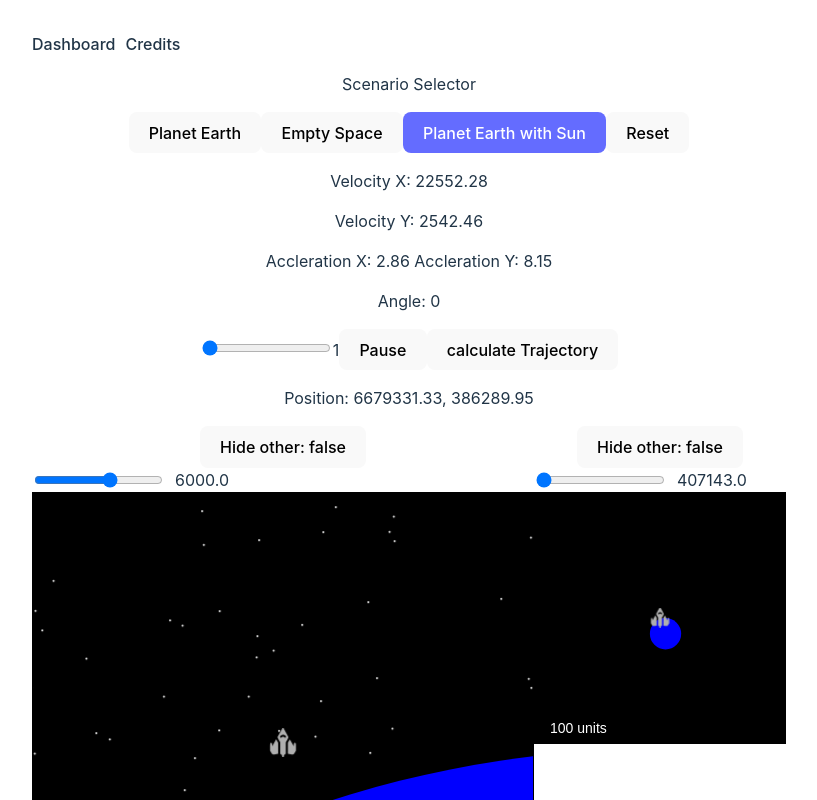
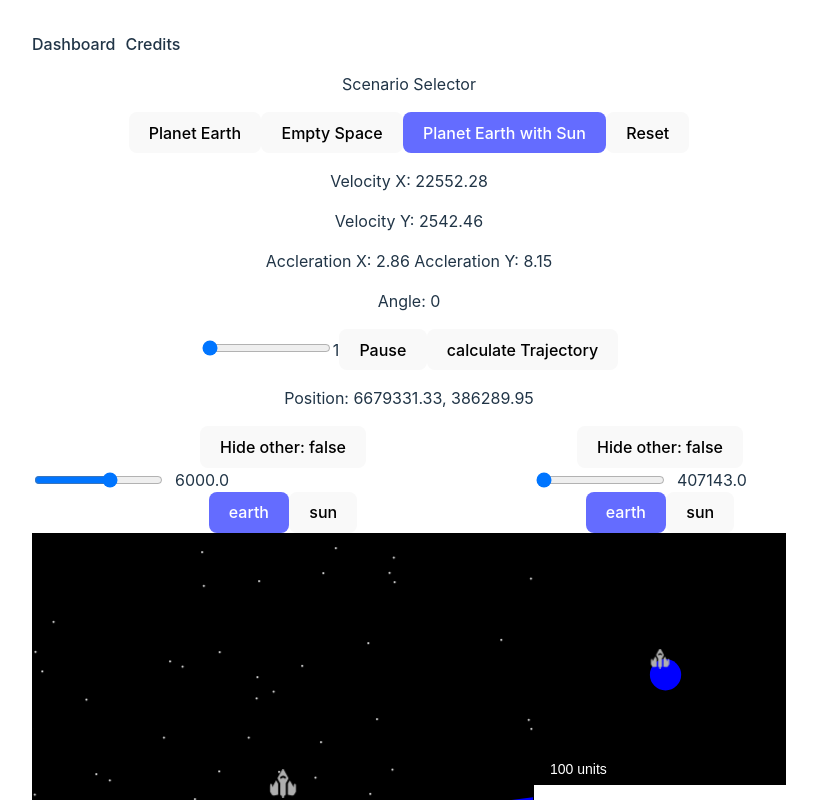
Before and after one commit to JosephRodolfo/space-ship-2, a Vue app: page /dashboard in a window 1280 px wide. Shown: the top 800 px of the page, without its empty margins (231-1048 px from the left). Built offline with nearby package versions, Linux system fonts and the light colour scheme.

Commit message:
Add reference body selector, ability to calculate trajectory when paused, and add dragging canvas center

```diff
--- a/src/components/Canvas.vue
+++ b/src/components/Canvas.vue
@@ -5,6 +5,10 @@
       :height="canvasSize.y"
       ref="myCanvas"
       style="background-color: black; border: 1px solid #000000"
+      @mousedown="handleMouseDown"
+      @mousemove="handleMouseMove"
+      @mouseup="handleMouseUp"
+      @mouseleave="handleMouseUp"
     ></canvas>
   </div>
 </template>
@@ -63,6 +67,33 @@ const store = useMainStore();
 const computedTrajectoryData = computed(() => {
   return store.trajectoryData;
 });
+
+const isDragging = ref(false);
+const lastMousePosition = ref({ x: 0, y: 0 });
+const canvasCenterOffset = ref({ x: 0, y: 0 });
+
+function handleMouseDown(event: MouseEvent) {
+  isDragging.value = true;
+  lastMousePosition.value = { x: event.clientX, y: event.clientY };
+}
+
+function handleMouseMove(event: MouseEvent) {
+  if (isDragging.value) {
+    const dx = event.clientX - lastMousePosition.value.x;
+    const dy = event.clientY - lastMousePosition.value.y;
+
+    canvasCenterOffset.value.x += dx;
+    canvasCenterOffset.value.y += dy;
+
+    lastMousePosition.value = { x: event.clientX, y: event.clientY };
+  }
+}
+
+function handleMouseUp() {
+  isDragging.value = false;
+}
+
+
 function updateBackgroundPosition(
   velocity: Vector2D,
   offset: Vector2D
@@ -162,6 +193,10 @@ const shipAndThrusterCtx = computed(() => {
 
   return ctx;
 });
+// const currentReferenceBody = computed(() => {
+//   return store.initialState.otherBodies.find((el) => el.name === store.referenceBody);
+
+// });
 const trajectoryCtx = computed(() => {
   const offScreenCanvas = document.createElement("canvas");
   offScreenCanvas.width = props.canvasSize.x;
@@ -189,10 +224,46 @@ const trajectoryCtx = computed(() => {
 
   return ctx;
 });
+// const trajectoryCtx = computed(() => {
+//   const offScreenCanvas = document.createElement("canvas");
+//   offScreenCanvas.width = props.canvasSize.x;
+//   offScreenCanvas.height = props.canvasSize.y;
+//   const ctx = offScreenCanvas.getContext("2d");
+//   if (!ctx) return null;
+
+//   ctx.beginPath();
+//   computedTrajectoryData.value.forEach((point, index) => {
+//     const canvasCenterX = props.canvasSize.x / 2;
+//     const canvasCenterY = props.canvasSize.y / 2;
+//     const referenceBodyX = currentReferenceBody.value ? currentReferenceBody.value.position.x : 0;
+//     const referenceBodyY = currentReferenceBody.value ? currentReferenceBody.value.position.y : 0;
+
+//     const relativeObjX =
+//       (point.x! - referenceBodyX! - props.ship!.position.x!) * scaleFactor.value + canvasCenterX;
+//     const relativeObjY =
+//       (point.y! - referenceBodyY! - props.ship!.position.y!) * scaleFactor.value + canvasCenterY;
+
+//     if (index === 0) {
+//       ctx.moveTo(relativeObjX, relativeObjY);
+//     } else {
+//       ctx.lineTo(relativeObjX, relativeObjY);
+//     }
+//   });
+
+//   ctx.strokeStyle = "white";
+//   ctx.stroke();
+
+//   return ctx;});
+
 
 function draw() {
   const canvas = myCanvas.value;
   const ctx = canvas?.getContext("2d");
+
+  if (ctx) {
+    const canvasCenterX = props.canvasSize.x / 2 + canvasCenterOffset.value.x;
+    const canvasCenterY = props.canvasSize.y / 2 + canvasCenterOffset.value.y;
+
 
   if (ctx && starBackgroundCtx) {
     ctx.clearRect(0, 0, canvas!.width, canvas!.height);
@@ -234,12 +305,13 @@ function draw() {
 
     }
     if (props.drawOtherObjects) {
-      drawOtherObjects(ctx, props.otherObjects!, scaleFactor.value);
+      drawOtherObjects(ctx, props.otherObjects!, scaleFactor.value, 10, { x: canvasCenterX, y: canvasCenterY });
     }
 
     if (shipAndThrusterCtx.value) {
       ctx.save();
-      ctx.translate(canvas!.width / 2, canvas!.height / 2);
+      ctx.translate(canvasCenterX, canvasCenterY);
+      // ctx.translate(canvas!.width / 2, canvas!.height / 2);
       ctx.rotate(props.ship!.rotationAngle);
       ctx.drawImage(
         shipAndThrusterCtx.value.canvas,
@@ -248,10 +320,10 @@ function draw() {
       );
       ctx.restore();
     }
-    const res = computedTrajectoryData.value.find(
-      (data) => data.x === props.ship?.position.x
-    );
-    if (res && computedTrajectoryData.value.length > 0 && trajectoryCtx.value) {
+    // const res = computedTrajectoryData.value.find(
+    //   (data) => data.x === props.ship?.position.x
+    // );
+    if (computedTrajectoryData.value.length > 0 && trajectoryCtx.value) {
       ctx.save();
       ctx.drawImage(trajectoryCtx.value.canvas, 0, 0);
       ctx.restore();
@@ -266,6 +338,7 @@ function draw() {
     ctx.restore();
   }
 
+}
   animationFrameId = requestAnimationFrame(draw);
 }
 
@@ -273,15 +346,17 @@ function drawOtherObjects(
   ctx: CanvasRenderingContext2D,
   otherObjects: Array<Planet>,
   scaleFactor: number,
-  minimumSize: number = 10
+  minimumSize: number = 10,
+  canvasCenter: Vector2D,
 ) {
+  const { x: canvasCenterX, y: canvasCenterY } = canvasCenter;
   otherObjects.forEach((obj) => {
-    const canvasCenterX = props.canvasSize.x / 2;
-    const canvasCenterY = props.canvasSize.y / 2;
+    // const canvasCenterX = props.canvasSize.x / 2;
+    // const canvasCenterY = props.canvasSize.y / 2;
     const relativeObjX =
-      (obj.position.x! - props.ship!.position.x!) * scaleFactor + canvasCenterX;
+      (obj.position.x! - props.ship!.position.x!) * scaleFactor + canvasCenterX!;
     const relativeObjY =
-      (obj.position.y! - props.ship!.position.y!) * scaleFactor + canvasCenterY;
+      (obj.position.y! - props.ship!.position.y!) * scaleFactor + canvasCenterY!;
 
     const adjustedRadius = Math.max(obj.radius * scaleFactor, minimumSize);
 
--- a/src/components/CanvasWithControls.vue
+++ b/src/components/CanvasWithControls.vue
@@ -8,6 +8,16 @@
         :magnificationOpts="magnificationOpts"
         @input="handleMagnificationChange"
       ></MagnificationControls>
+    </div>
+    <div class="reference-body-buttons">
+      <button
+        v-for="body in otherObjects"
+        :key="body.name"
+        :class="{ 'selected-button': referenceBody === body.name }"
+        @click="selectReferenceBody(body.name)"
+      >
+        {{ body.name }}
+      </button>
     </div>
     <div class="canvas">
       <Canvas
@@ -23,11 +33,12 @@
 </template>
 
 <script setup lang="ts">
-import { defineProps, ref } from "vue";
+import { computed, ref } from "vue";
 import MagnificationControls from "./MagnificationControls.vue";
 import Canvas from "./Canvas.vue";
 import { Ship } from "../entitites/ship";
 import { Planet } from '../entitites/planet';
+import { useMainStore } from "../store/store";
 
 const props = defineProps({
   ship: Object as () => Ship,
@@ -48,6 +59,10 @@ const props = defineProps({
 });
 const magnification = ref(props.magnificationOpts.defaultMagnification);
 const hideOtherObjects = ref(true);
+const mainStore = useMainStore();
+const referenceBody = computed(() => {
+  return mainStore.referenceBody;
+});
 
 function handleMagnificationChange(val: number) {
   magnification.value = val;
@@ -56,6 +71,9 @@ function handleMagnificationChange(val: number) {
 function toggleOtherObjects() {
   hideOtherObjects.value = !hideOtherObjects.value;
 }
+function selectReferenceBody(value: string) {
+  mainStore.setReferenceBody(value);
+}
 </script>
 
 <style>
@@ -63,4 +81,5 @@ function toggleOtherObjects() {
   display: flex;
   flex-direction: column;
 }
+
 </style>
--- a/src/components/Dashboard.vue
+++ b/src/components/Dashboard.vue
@@ -70,12 +70,20 @@ const canvasSize = computed(() => ({
   x: 250,
   y: 250,
 }));
+const physics = new Physics();
+const currentReferenceBody = computed(() => {
+  return mainStore.initialState.otherBodies.find((el) => el.name === mainStore.referenceBody);
+})
 
 function initCalculateTrajectory() {
+    const relativeVelocity = currentReferenceBody.value
+    ? physics.calculateRelativeVelocity(currentScenario.value.ship.velocity, currentReferenceBody.value!.velocity)
+    :
+    currentScenario.value.ship.velocity;
 
     mainStore.setTrajectoryData([]);
     const position = { ...currentScenario.value.ship.position };
-    const velocity = { ...currentScenario.value.ship.velocity };
+    const velocity = { ...relativeVelocity };
     const acceleration = { ...currentScenario.value.ship.acceleration };
     const otherMapped = currentScenario.value.otherBodies.map(
       ({ mass, position, acceleration, velocity }) => {
@@ -94,7 +102,7 @@ function initCalculateTrajectory() {
         acceleration,
         mass: currentScenario.value.ship.mass,
       },
-      timeStep: Number(speed.value),
+      timeStep: Number(speed.value) ? Number(speed.value) : 1,
       otherBodies: otherMapped,
       window: [0, 500],
     });
--- a/src/components/ScenarioSelector.vue
+++ b/src/components/ScenarioSelector.vue
@@ -5,7 +5,7 @@
       <button
         v-for="scenario in mainStore.scenarioOptions"
         :key="scenario.id"
-        :class="{ 'selected-scenario': selectedScenario === scenario.id }"
+        :class="{ 'selected-button': selectedScenario === scenario.id }"
         @click="selectScenario(scenario.id)"
       >
         {{ scenario.name }}
@@ -39,8 +39,4 @@ function resetScenario() {
   flex-direction: column;
   align-items: center;
 }
-.selected-scenario {
-  background-color: #646cff; /* Selected scenario color */
-  color: white;
-}
 </style>
--- a/src/entitites/physics.ts
+++ b/src/entitites/physics.ts
@@ -227,4 +227,10 @@ export class Physics {
   calculateOribitalVelocity(distance: number, mass: number) {
     return Math.sqrt(G * mass / distance);
   }
+  calculateRelativeVelocity(shipVelocity: Vector2D, referenceBodyVelocity: Vector2D) {
+    return {
+      x: shipVelocity.x! - referenceBodyVelocity.x!,
+      y: shipVelocity.y! - referenceBodyVelocity.y!,
+    };
+  }
 }
--- a/src/store/store.ts
+++ b/src/store/store.ts
@@ -97,6 +97,7 @@ export const useMainStore = defineStore('main', {
     pause: false,
     initialState: { ...initialState[2] },
     scenarioOptions: [...initialState],
+    referenceBody: 'earth',
   }),
   actions: {
     setTrajectoryData(data: Vector2D[]) {
@@ -141,5 +142,8 @@ export const useMainStore = defineStore('main', {
         )
       };
     },
+    setReferenceBody(value: string) {
+      this.referenceBody = value;
+    }
     },
 });
--- a/src/style.css
+++ b/src/style.css
@@ -54,6 +54,10 @@ button:focus,
 button:focus-visible {
   outline: 4px auto -webkit-focus-ring-color;
 }
+.selected-button {
+  background-color: #646cff;
+  color: white;
+}
 
 .card {
   padding: 2em;
```
